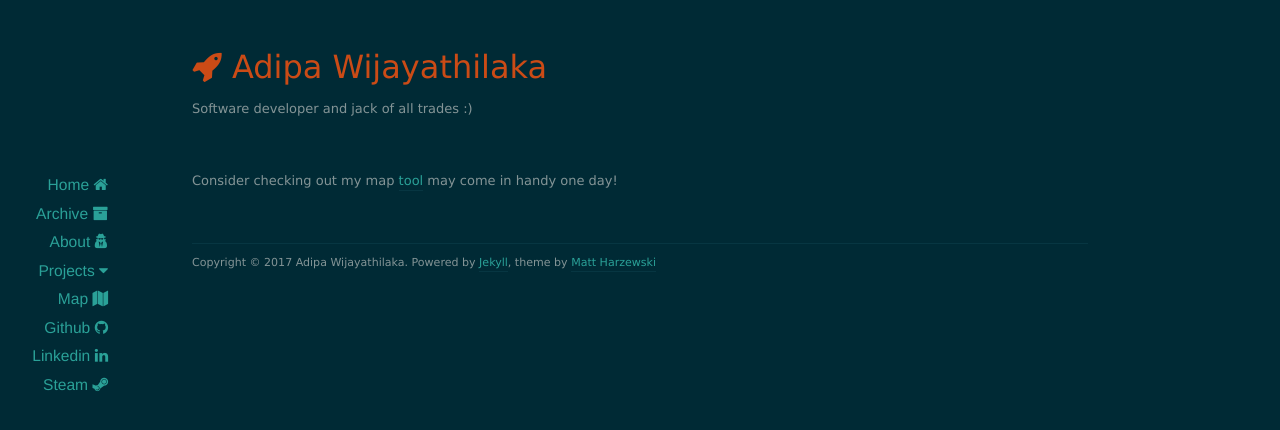
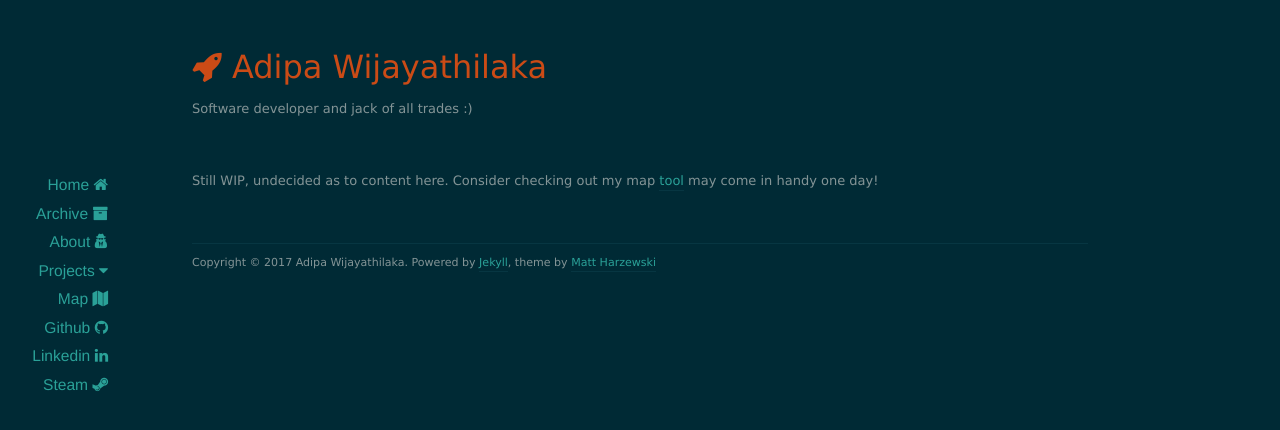
Before and after one commit to boarnoah/boarnoah.github.io, a Jekyll site: the page built from index.html, in a window 1280 px wide. Shown: the top 430 px of the page. Built offline with Jekyll 4.4.1, drawn with Linux system fonts in a browser that asks for light colours; the list of posts is cut into pages by our own code.

Commit message:
Revert "test signed commits"
This reverts commit de9504ada9a78b196274c8179301b05a98382e51.

```diff
--- a/index.html
+++ b/index.html
@@ -3,6 +3,7 @@ layout: default
 title: Adipa Wijayathilaka
 ---
 <p>
+Still WIP, undecided as to content here.
 Consider checking out my map <a href="https://boarnoah.github.io/map/">tool</a> may come in handy one day!
 </p>
 <!--
```
